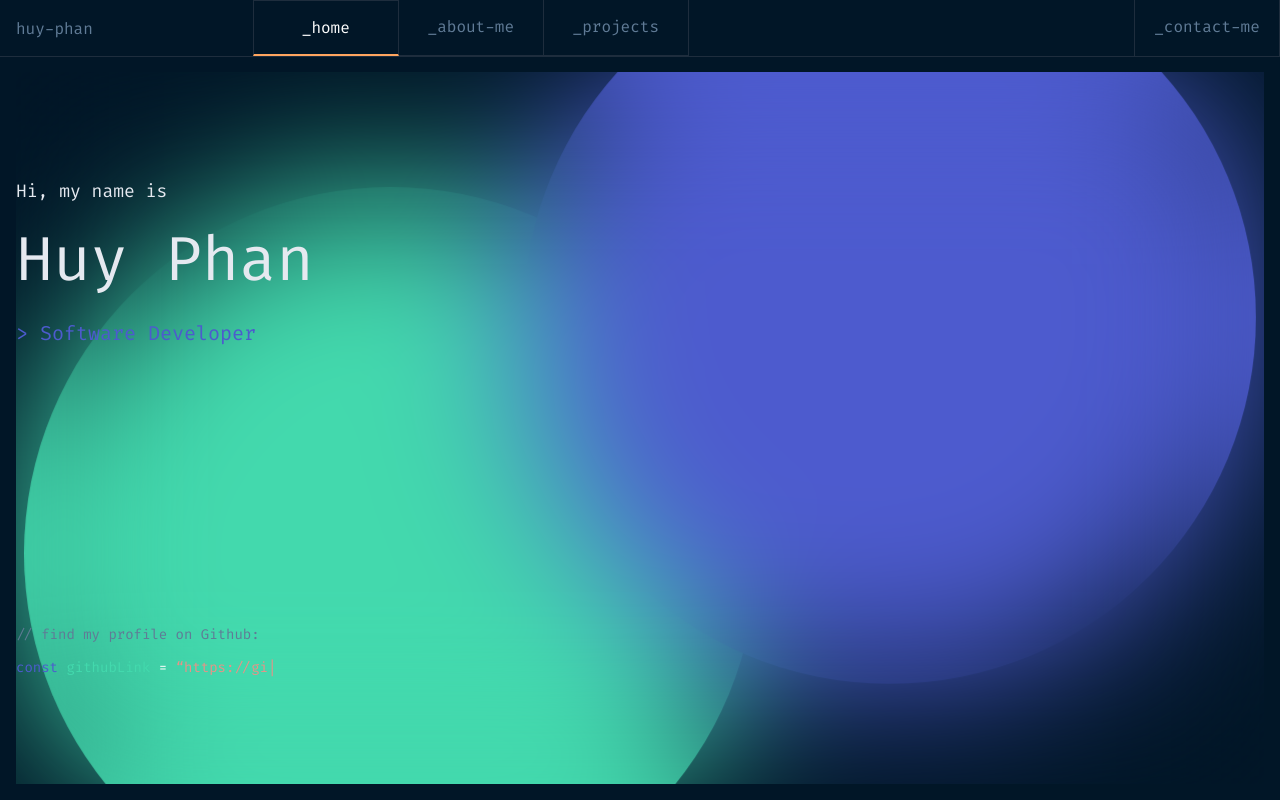
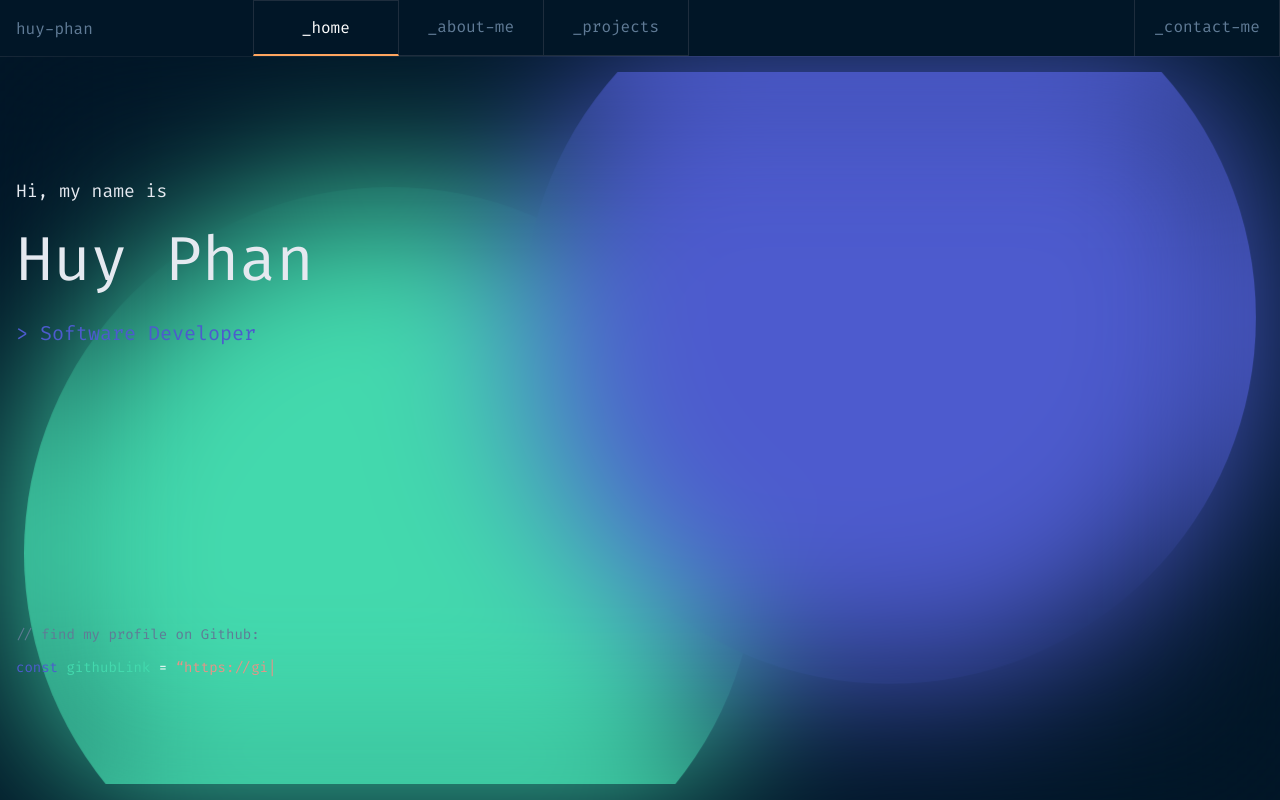
Before and after one commit to huyphan2210/My-Developer-Portfolio, a React (Vite) app: page / in a window 1280 px wide. Built offline with nearby package versions, Linux system fonts and the light colour scheme.

Commit message:
Change position of overlay

```diff
--- a/src/layout/main/Main.scss
+++ b/src/layout/main/Main.scss
@@ -3,4 +3,16 @@ main {
   flex-grow: 1;
   display: flex;
   flex-direction: column;
+  position: relative;
+
+  &::before {
+    position: absolute;
+    top: 0;
+    left: 0;
+    z-index: 0;
+    content: "";
+    width: 100%;
+    height: 100%;
+    backdrop-filter: blur(5rem);
+  }
 }
--- a/src/pages/home/components/ShiningBackground/ShiningBackground.scss
+++ b/src/pages/home/components/ShiningBackground/ShiningBackground.scss
@@ -4,15 +4,6 @@
   width: 100%;
   height: 100%;
   left: 0;
-
-  &::before {
-    position: absolute;
-    z-index: -2;
-    content: "";
-    width: 100%;
-    height: 100%;
-    backdrop-filter: blur(5rem);
-  }
 
   &__green,
   &__purple {
```
